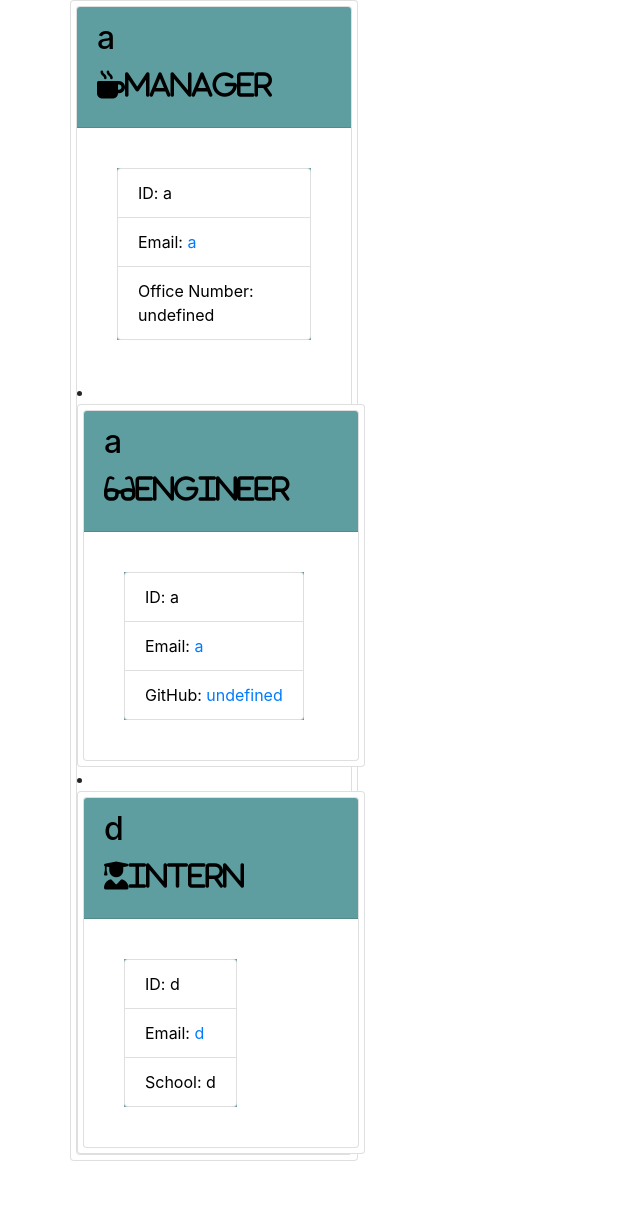
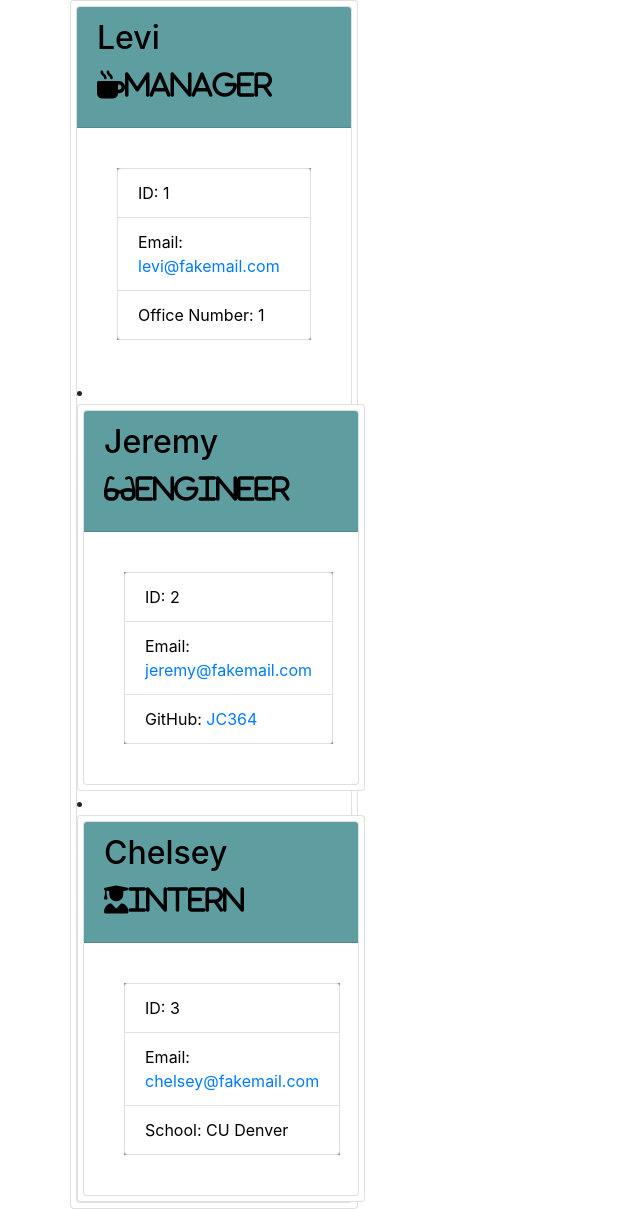
Before and after one commit to Lyndseyfin/10-Team-Profile-Generator, a website: page myteam.html in a window 1280 px wide. Shown: the part 156-1365 px from the top of the page, without its empty margins (0-640 px from the left). Before the commit the page ends 1317 px from the top, so only its background shows below. Drawn offline with nearby package versions, Linux system fonts and the light colour scheme.

Commit message:
cards, readme

```diff
--- a/index.js
+++ b/index.js
@@ -121,7 +121,7 @@ const engQuestions = () => {
 
     ]).then((data) => {
         teamData.push(
-        new Engineer (data.name, data.id, data.email, data.Github));
+        new Engineer (data.name, data.id, data.email, data.github));
         if (data.addEmp === "Engineer") {
             engQuestions();
         } else if (data.addEmp === "Intern") {
--- a/myteam.html
+++ b/myteam.html
@@ -28,41 +28,41 @@
             <div class="card" style="width: 18rem;">
                     <div class="card employee-card">
         <div class="card-header">
-            <h2 class="card-title">a</h2>
+            <h2 class="card-title">Levi</h2>
             <h3 class="card-title"><i class="fas fa-mug-hot mr-2">Manager</i></h3>
         </div>
         <div class="card-body">
             <ul class="list-group">
-                <li class="list-group-item">ID: a</li>
-                <li class="list-group-item">Email: <a href="a">a</a></li>
-                <li class="list-group-item">Office Number: undefined</li>
+                <li class="list-group-item">ID: 1</li>
+                <li class="list-group-item">Email: <a href="levi@fakemail.com">levi@fakemail.com</a></li>
+                <li class="list-group-item">Office Number: 1</li>
             </ul>
     </div><li>
     <div class="card" style="width: 18rem;">
         <div class="card employee-card">
             <div class="card-header">
-                <h2 class="card-title">a</h2>
+                <h2 class="card-title">Jeremy</h2>
                 <h3 class="card-title"><i class="fas fa-glasses mr-2">Engineer</i></h3>
             </div>
             <div class="card-body">
                 <ul class="list-group">
-                    <li class="list-group-item">ID: a</li>
-                    <li class="list-group-item">Email: <a href= "a">a</a></li>
-                    <li class="list-group-item">GitHub: <a href="https://github.com/undefined"target="_blank">undefined</a></li>
+                    <li class="list-group-item">ID: 2</li>
+                    <li class="list-group-item">Email: <a href= "jeremy@fakemail.com">jeremy@fakemail.com</a></li>
+                    <li class="list-group-item">GitHub: <a href="https://github.com/JC364"target="_blank">JC364</a></li>
                 </ul>
             </div>
         </div><li>
     <div class="card" style="width: 18rem;">
         <div class="card employee-card">
             <div class="card-header">
-                <h2 class="card-title">d</h2>
+                <h2 class="card-title">Chelsey</h2>
                 <h3 class="card-title"><i class="fas fa-user-graduate mr-2">Intern</i></h3>
             </div>
             <div class="card-body">
                 <ul class="list-group">
-                    <li class="list-group-item">ID: d</li>
-                    <li class="list-group-item">Email: <a href="d">d</a></li>
-                    <li class="list-group-item">School: d</li>
+                    <li class="list-group-item">ID: 3</li>
+                    <li class="list-group-item">Email: <a href="chelsey@fakemail.com">chelsey@fakemail.com</a></li>
+                    <li class="list-group-item">School: CU Denver</li>
                 </ul>
             </div>
         </div>
--- a/src/generateHTML.js
+++ b/src/generateHTML.js
@@ -12,7 +12,7 @@ const generateManager = (data) => {
             <ul class="list-group">
                 <li class="list-group-item">ID: ${data.id}</li>
                 <li class="list-group-item">Email: <a href="${data.email}">${data.email}</a></li>
-                <li class="list-group-item">Office Number: ${data.office}</li>
+                <li class="list-group-item">Office Number: ${data.officeNumber}</li>
             </ul>
     </div>`
 };
@@ -29,7 +29,7 @@ const generateEngineer = (data) => {
                 <ul class="list-group">
                     <li class="list-group-item">ID: ${data.id}</li>
                     <li class="list-group-item">Email: <a href= "${data.email}">${data.email}</a></li>
-                    <li class="list-group-item">GitHub: <a href="https://github.com/${data.Github}"target="_blank">${data.Github}</a></li>
+                    <li class="list-group-item">GitHub: <a href="https://github.com/${data.github}"target="_blank">${data.github}</a></li>
                 </ul>
             </div>
         </div>`
```
Also changed, not shown: README.md.
